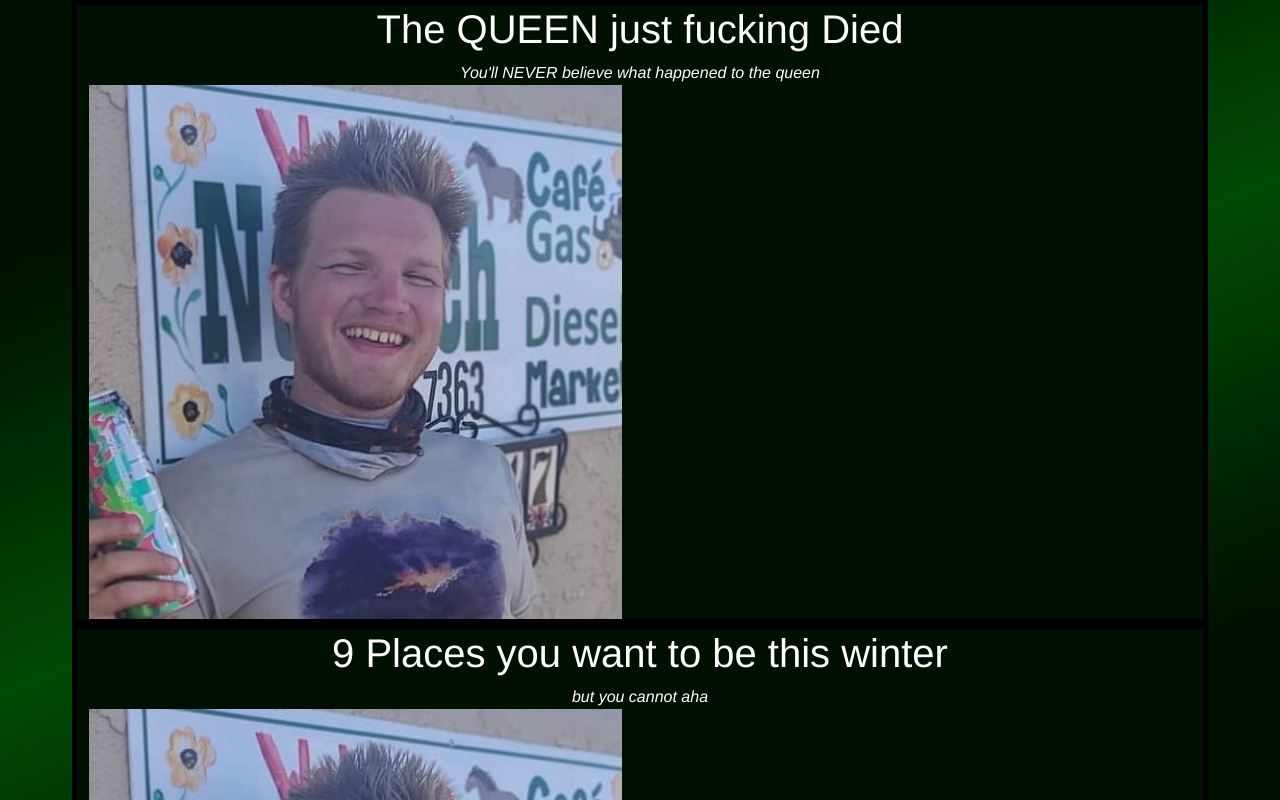
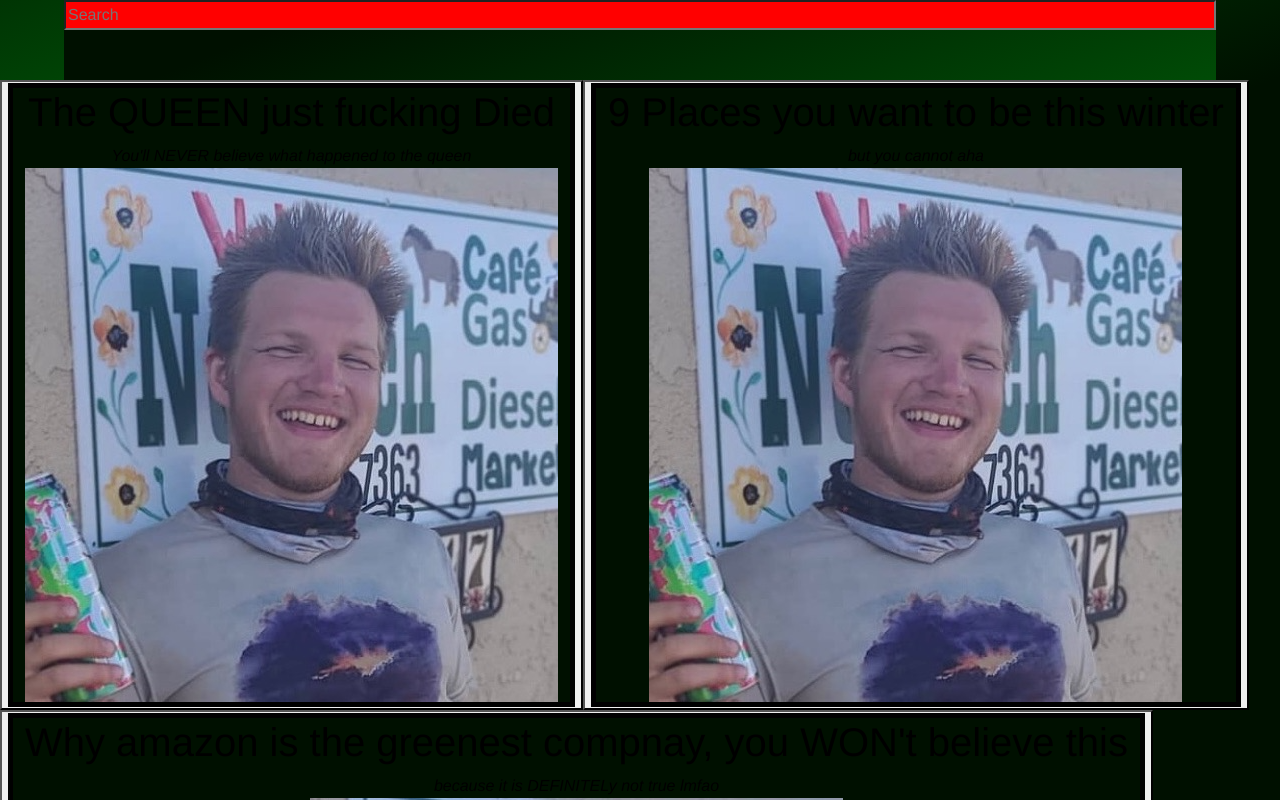
Before and after one commit to green-score/green-score.github.io, a React (Create React App) app: page / in a window 1280 px wide. Shown: the top 800 px of the page. Built offline with nearby package versions, Linux system fonts and the light colour scheme.

Commit message:
Post View pops up and search bar beginning

```diff
--- a/src/App.scss
+++ b/src/App.scss
@@ -23,6 +23,7 @@ code {
   height: 100%;
   width: 100%;
   display: flex;
+  flex-direction: column;
   align-items: center;
   align-content: center;
   justify-content: center;
@@ -37,3 +38,19 @@ code {
 .post-preview-image {
 
 }
+
+.dashboard {
+  justify-content: center;
+}
+
+.search-bar {
+  width: 90%;
+  height: 5rem;
+  background: $primary-gradient;
+  text-align: center;
+}
+
+.search-bar-input {
+  width: 100%;
+  background: red;
+}
--- a/src/App.tsx
+++ b/src/App.tsx
@@ -1,12 +1,14 @@
 import React from 'react';
+import SearchBar from './components/SearchBar';
+import PostFeed from './components/news/PostFeed';
 
 import './App.scss';
-import Dashboard from './components/Dashboard';
 
 const App = () => {
   return (
     <div className="app">
-      <Dashboard />
+      <SearchBar />
+      <PostFeed />
     </div>
   );
 };
--- a/src/components/Dashboard.tsx
+++ b/src/components/Dashboard.tsx
@@ -1,9 +1,11 @@
 import React from 'react';
 import PostFeed from './news/PostFeed';
+import SearchBar from './SearchBar';
 
 const Dashboard = () => {
   return (
-    <div>
+    <div className="dashboard">
+      <SearchBar />
       <PostFeed />
     </div>
   );
--- a/src/components/SearchBar.tsx
+++ b/src/components/SearchBar.tsx
@@ -2,8 +2,8 @@ import React from 'react';
 
 const SearchBar = () => {
   return (
-    <div>
-      Searchbar
+    <div className="search-bar">
+      <input className="search-bar-input" type="text" placeholder="Search" />
     </div>
   );
 };
--- a/src/components/common/LoadingIndicator.tsx
+++ b/src/components/common/LoadingIndicator.tsx
@@ -12,8 +12,6 @@ const intersectionObserverOptions = {
 
 const LoadingIndicator = ({ onView }: Props) => {
   const ref = useRef(null);
-  // const [ref, setRef] = React.useState(null);
-  // const bottomObserver = React.useRef<IntersectionObserver | null>(null);
 
   useEffect(() => {
     const observer = new IntersectionObserver(
--- /dev/null
+++ b/src/components/news/PostCard.tsx
@@ -0,0 +1,21 @@
+import React from 'react';
+import { PostPreview } from '../../types/post';
+
+type Props = {
+  postPreview: PostPreview;
+  onClick: () => void;
+};
+
+const PostCard = ({ onClick, postPreview }: Props) => {
+  return (
+    <button type="button" onClick={onClick}>
+      <div className="post-view container justify-content-center">
+        <div className="d-flex justify-content-center"> <h1> { postPreview.title } </h1> </div>
+        <div className="d-flex justify-content-center"> <i> { postPreview.description } </i> </div>
+        <div> <img src={postPreview.thumbnailSrc} alt="thumbnail" /> </div>
+      </div>
+    </button>
+  );
+};
+
+export default PostCard;
--- a/src/components/news/PostFeed.tsx
+++ b/src/components/news/PostFeed.tsx
@@ -1,9 +1,10 @@
-import React from 'react';
+import React, { useEffect, useState } from 'react';
+import { Modal } from 'react-bootstrap';
 import { observer } from 'mobx-react';
-import PostView from './PostView';
 import LoadingIndicator from '../common/LoadingIndicator';
 import usePostStore from '../../state/PostStore';
 import { err, log } from '../../console';
+import PostCard from './PostCard';
 
 const PostFeed = observer(() => {
   const store = usePostStore();
@@ -20,10 +21,12 @@ const PostFeed = observer(() => {
   return (
     <div>
       { store.postFeed.map((post) => {
-        console.log(post);
-        return (<PostView post={post} />);
+        return (<PostCard postPreview={post} onClick={() => store.openPost(post.id)} />);
       })}
       <LoadingIndicator onView={fetchPosts} />
+      <Modal show={store.openModalPost !== null} onHide={store.closePost}>
+        <p> haha </p>
+      </Modal>
     </div>
   );
 });
--- a/src/state/PostStore.ts
+++ b/src/state/PostStore.ts
@@ -5,29 +5,31 @@ import { fetchPosts, getPost } from '../routes/api';
 export interface PostStore {
   posts: { [id: string]: Post },
   postFeed: PostPreview[],
+  openModalPost: Post | null,
+
   fetchPosts: () => Promise<void>;
-  getPost: (id: string) => Promise<Post | null>;
+  openPost: (id: string) => Promise<void>;
+  closePost: () => void;
 }
 
 const usePostStore = () => {
   const store = useLocalStore<PostStore>(() => ({
     posts: {},
     postFeed: [],
+    openModalPost: null,
 
     fetchPosts: async () => {
       const postPreviews: PostPreview[] = await fetchPosts();
 
-      console.log(postPreviews.length);
-      console.log(postPreviews[0].title);
-
       store.postFeed.push(...postPreviews);
     },
 
-    getPost: async (id: string) => {
+    openPost: async (id: string) => {
       const post: Post = store.posts[id];
 
       if (post) {
-        return post;
+        store.openModalPost = post;
+        return;
       }
 
       const fetched = await getPost(id);
@@ -36,7 +38,11 @@ const usePostStore = () => {
         store.posts[id] = fetched;
       }
 
-      return fetched;
+      store.openModalPost = fetched;
+    },
+
+    closePost: () => {
+      store.openModalPost = null;
     },
   }));
 
--- a/src/styles/_variables.scss
+++ b/src/styles/_variables.scss
@@ -10,3 +10,5 @@ $gradient-to: #004b06;
 $body-bg: $background-color;
 
 $primary-gradient: repeating-linear-gradient(338deg, rgba($gradient-to, 1), rgba($background-color, 1), rgba($background-color, 1), rgba($background-color, 1), rgba($gradient-to, 1) 200vh);
+
+// $modal-background
```
